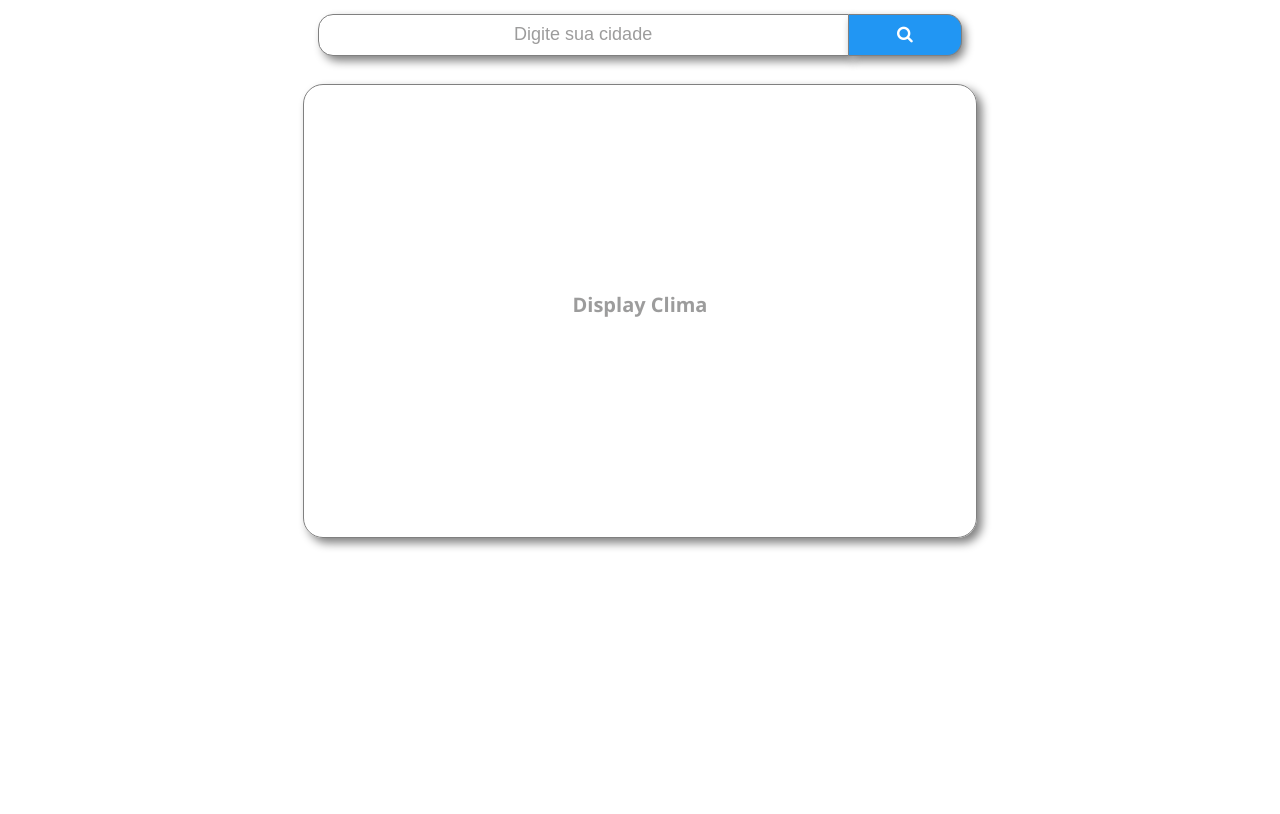
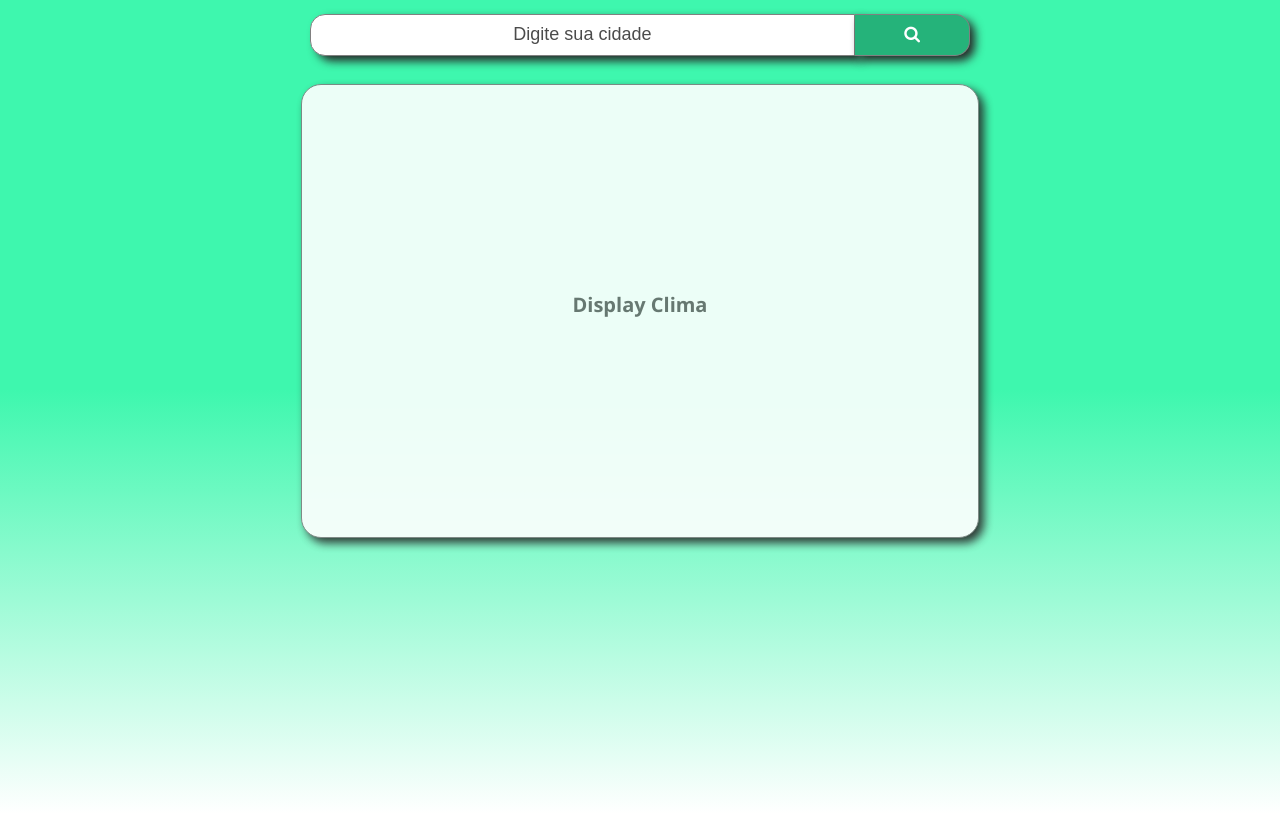
Before and after one commit to priscilafernandes/Weather-Project, an Angular app: page / in a window 1280 px wide. Built offline with nearby package versions, Linux system fonts and the light colour scheme.

Commit message:
Estilização background e ajustes na barra de pesquisa

```diff
--- a/src/app/app.component.html
+++ b/src/app/app.component.html
@@ -1,2 +1,7 @@
-<search-weather></search-weather>
-<display-weather-real></display-weather-real>
+    <div class="searchbar">
+        <search-weather></search-weather>
+    </div>
+
+    <div class="display">
+        <display-weather-real></display-weather-real>
+    </div>
--- a/src/app/display-weather-real/display-weather-real.component.css
+++ b/src/app/display-weather-real/display-weather-real.component.css
@@ -3,17 +3,19 @@
     font-size: 20px;
     color:rgb(92, 91, 91);
     font-family: 'Segoe UI', Tahoma, Geneva, Verdana, sans-serif;
-    opacity: 60%;
+    opacity: 90%;
  }
 .container{
     margin: 2em auto;
     width: 20%;
-    height: 70%;
+    height: 20%;
     display: flex;
     justify-content: center;
     padding: 15em;
     border: 1px solid grey;
     border-radius: 20px;
     font-family: 'Segoe UI', Tahoma, Geneva, Verdana, sans-serif;
-    box-shadow: 5px 5px 10px grey;
+    box-shadow: 5px 5px 10px rgb(39, 39, 39);
+    background: rgb(255, 255, 255);
+    opacity: 90%;
 }
--- a/src/app/search-weather/search-weather.component.css
+++ b/src/app/search-weather/search-weather.component.css
@@ -18,16 +18,16 @@
     border-top-left-radius: 15px;
     border-bottom-left-radius: 15px;
     float: center;
-    width: 70%;
-    background: rgb(255, 255, 255);
-    box-shadow: 5px 5px 10px grey;
+    width: 71%;
+    background: white;
+    box-shadow: 7px 5px 10px rgb(39, 39, 39);
   }
 
 .form-search button {
     float: center;
     width: 15%;
     padding: 10px;
-    background: #2196F3;
+    background: #25b37a;
     color: white;
     font-size: 17px;
     border: 1px solid grey;
@@ -35,11 +35,11 @@
     border-bottom-right-radius: 15px;
     border-left: none;
     cursor: pointer;
-    box-shadow: 3px 5px 10px grey;
+    box-shadow: 5px 5px 10px rgb(39, 39, 39);
   }
 
 .form-search button:hover {
-    background: #0b7dda;
+    background: #0c8152;
   }
 
 .form-search::after {
@@ -52,10 +52,10 @@
   ::placeholder {
 
     font-family: sans-serif;
-    color: rgb(92, 91, 91);
+    color: black;
     font-size: 18px;
     text-align: center;
-    opacity: 60%; /* Mexe na opacidade do placeholder*/
+    opacity: 70%; /* Mexe na opacidade do placeholder*/
 }
 
 
@@ -68,4 +68,6 @@
 
     input:focus {
         outline:none;
+        background-color: white;
+        opacity: 100%;
         }
--- a/src/index.html
+++ b/src/index.html
@@ -1,8 +1,8 @@
 <!doctype html>
-<html lang="en">
+<html lang="pt-br">
 <head>
   <meta charset="utf-8">
-  <title>ProjectWheater</title>
+  <title>Projeto Weather</title>
   <base href="/">
   <meta name="viewport" content="width=device-width, initial-scale=1">
   <link rel="icon" type="image/x-icon" href="favicon.ico">
--- a/src/styles.css
+++ b/src/styles.css
@@ -1,7 +1,18 @@
 /* You can add global styles to this file, and also import other style files */
 
-/* html, body { height: 100%; }
+html, body {
+
+    /* background: rgb(255,255,255); */
+    background: linear-gradient(0deg, rgba(255,255,255,1) 0%, rgba(62,247,174,1) 53%);
+    /* background-image: url("/src/assets/img/mountains-5120x2880-silent-silhouette-minimal-hd-5k-10134.jpg"); */
+    height: 100%;
+    background-repeat: no-repeat, repeat;
+    background-position: center;
+    background-size: cover;
+
+}
 body {
     margin: 0;
     font-family: Roboto, "Helvetica Neue", sans-serif;
-} */
+
+}
```
Also changed, not shown: src/assets/img/mountains-5120x2880-silent-silhouette-minimal-hd-5k-10134.jpg (added).
